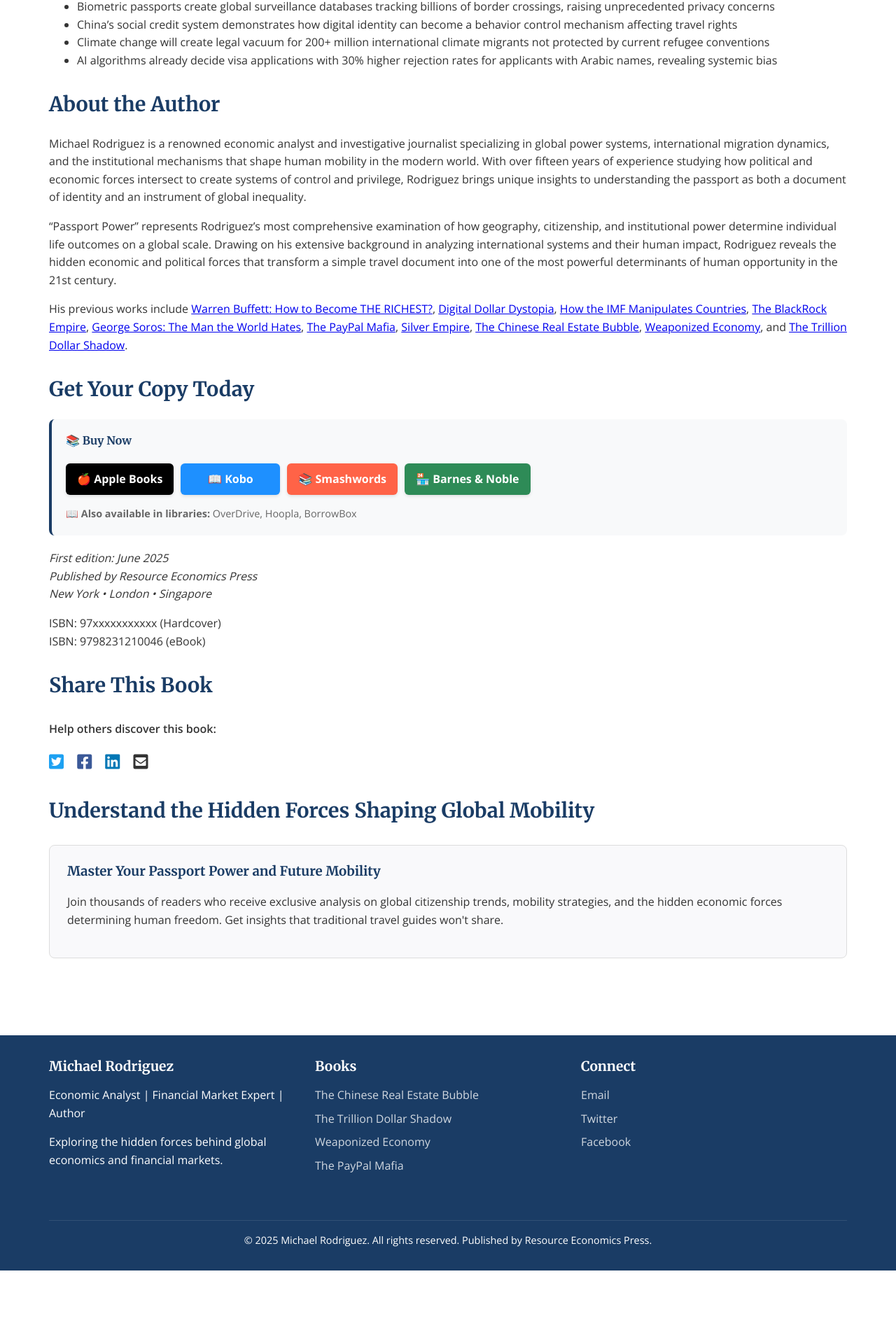
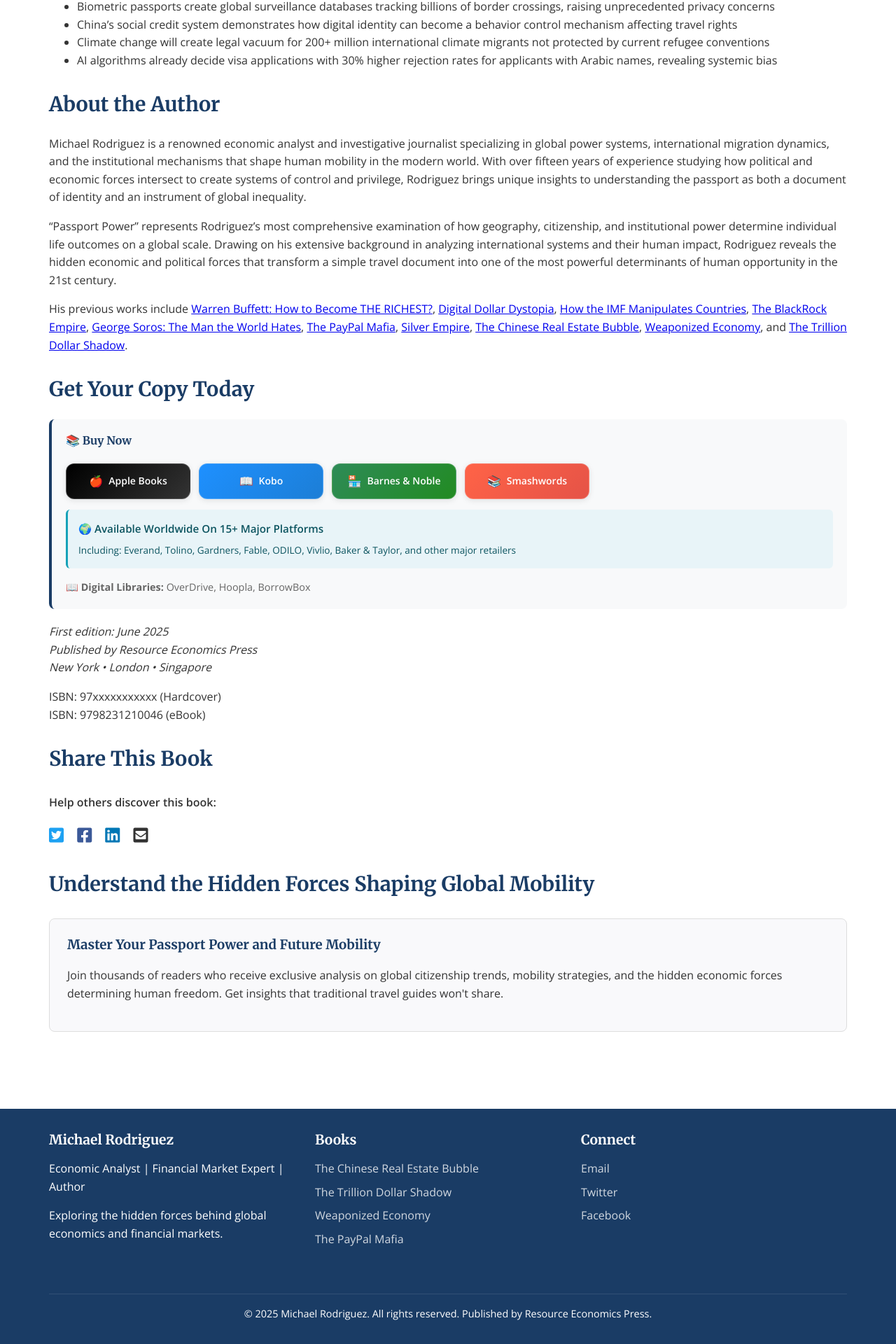
Before and after one commit to Zews123/michael-rodriguez-books, a Jekyll site: the page built from books/Passport-Power.md, in a window 1280 px wide. Shown: the part 1736-3656 px from the top of the page at 70% size. Built offline with Jekyll 4.4.1, drawn with Linux system fonts in a browser that asks for light colours; before the commit the page ends 3551 px from its top, so only the background shows below that; some of the changed lines change nothing that is shown.

Commit message:
Update Passport-Power.md

```diff
--- a/books/Passport-Power.md
+++ b/books/Passport-Power.md
@@ -57,51 +57,105 @@
 <div style="background-color: #f8f9fa; padding: 20px; border-radius: 8px; margin: 20px 0; border-left: 4px solid #1a3c65;">
   <h4 style="margin-top: 0; color: #1a3c65;">📚 Buy Now</h4>
 
-  <div class="book-buttons" style="display: flex; flex-wrap: wrap; gap: 10px; margin-bottom: 15px;">
-    <a href="https://books.apple.com/us/book/passport-power-how-your-travel-document-shapes-global/id6746773141" target="_blank" rel="noopener noreferrer" class="book-btn book-btn-apple">🍎 Apple Books</a>
-    <a href="https://www.kobo.com/ww/en/ebook/passport-power-how-your-travel-document-shapes-global-economics-and-your-personal-freedom" target="_blank" rel="noopener noreferrer" class="book-btn book-btn-kobo">📖 Kobo</a>
-    <a href="https://www.smashwords.com/books/view/1783438" target="_blank" rel="noopener noreferrer" class="book-btn book-btn-smash">📚 Smashwords</a>
-    <a href="https://www.barnesandnoble.com/w/passport-power-michael-rodriguez/1147531115?ean=2940181418868" target="_blank" rel="noopener noreferrer" class="book-btn book-btn-bn">🏪 Barnes & Noble</a>
+  <div class="book-buttons" style="display: flex; flex-wrap: wrap; gap: 12px; margin-bottom: 15px;">
+    <a href="https://books.apple.com/us/book/passport-power-how-your-travel-document-shapes-global/id6746773141" target="_blank" rel="noopener noreferrer" class="book-btn apple-btn">
+      <span class="btn-icon">🍎</span>
+      <span class="btn-text">Apple Books</span>
+    </a>
+    <a href="https://www.kobo.com/ww/en/ebook/passport-power-how-your-travel-document-shapes-global-economics-and-your-personal-freedom" target="_blank" rel="noopener noreferrer" class="book-btn kobo-btn">
+      <span class="btn-icon">📖</span>
+      <span class="btn-text">Kobo</span>
+    </a>
+    <a href="https://www.barnesandnoble.com/w/passport-power-michael-rodriguez/1147531115?ean=2940181418868" target="_blank" rel="noopener noreferrer" class="book-btn bn-btn">
+      <span class="btn-icon">🏪</span>
+      <span class="btn-text">Barnes & Noble</span>
+    </a>
+    <a href="https://www.smashwords.com/books/view/1783438" target="_blank" rel="noopener noreferrer" class="book-btn smash-btn">
+      <span class="btn-icon">📚</span>
+      <span class="btn-text">Smashwords</span>
+    </a>
+  </div>
+
+  <div style="background-color: #e8f4f8; padding: 15px; border-radius: 6px; margin-bottom: 15px; border-left: 3px solid #17a2b8;">
+    <p style="margin: 0 0 8px 0; font-size: 0.95em; color: #0c5460; font-weight: 600;">
+      🌍 Available Worldwide On 15+ Major Platforms
+    </p>
+    <p style="margin: 0; font-size: 0.85em; color: #0c5460;">
+      Including: Everand, Tolino, Gardners, Fable, ODILO, Vivlio, Baker & Taylor, and other major retailers
+    </p>
   </div>
 
   <p style="margin: 0; font-size: 0.9em; color: #666;">
-    <strong>📖 Also available in libraries:</strong> OverDrive, Hoopla, BorrowBox
+    <strong>📖 Digital Libraries:</strong> OverDrive, Hoopla, BorrowBox
   </p>
 </div>
 
 <style>
 .book-btn {
-  background-color: #1a3c65;
-  color: white;
-  padding: 10px 16px;
-  border-radius: 6px;
+  display: inline-flex;
+  align-items: center;
+  gap: 8px;
+  padding: 12px 18px;
+  border-radius: 12px;
   text-decoration: none;
-  font-weight: bold;
-  display: inline-block;
-  text-align: center;
-  min-width: 110px;
-  transition: transform 0.2s ease, box-shadow 0.2s ease;
-  box-shadow: 0 2px 4px rgba(0,0,0,0.1);
+  font-weight: 600;
+  font-size: 14px;
+  min-width: 140px;
+  justify-content: center;
+  transition: all 0.3s ease;
+  box-shadow: 0 2px 8px rgba(0,0,0,0.1);
+  border: 1px solid rgba(255,255,255,0.2);
 }
 
 .book-btn:hover {
-  transform: translateY(-1px);
-  box-shadow: 0 4px 8px rgba(0,0,0,0.15);
+  transform: translateY(-2px);
+  box-shadow: 0 4px 15px rgba(0,0,0,0.2);
   text-decoration: none;
+}
+
+.btn-icon {
+  font-size: 16px;
+}
+
+.btn-text {
+  color: inherit;
+}
+
+.apple-btn {
+  background: linear-gradient(135deg, #000 0%, #333 100%);
+  color: white;
+}
+.apple-btn:hover {
+  background: linear-gradient(135deg, #333 0%, #555 100%);
   color: white;
 }
 
-.book-btn-apple { background-color: #000; }
-.book-btn-apple:hover { background-color: #333; }
+.kobo-btn {
+  background: linear-gradient(135deg, #1e90ff 0%, #1c7ed6 100%);
+  color: white;
+}
+.kobo-btn:hover {
+  background: linear-gradient(135deg, #1c7ed6 0%, #1864ab 100%);
+  color: white;
+}
 
-.book-btn-kobo { background-color: #1e90ff; }
-.book-btn-kobo:hover { background-color: #1c7ed6; }
+.bn-btn {
+  background: linear-gradient(135deg, #2e8b57 0%, #228b22 100%);
+  color: white;
+}
+.bn-btn:hover {
+  background: linear-gradient(135deg, #228b22 0%, #006400 100%);
+  color: white;
+}
 
-.book-btn-smash { background-color: #ff6347; }
-.book-btn-smash:hover { background-color: #e55347; }
-
-.book-btn-bn { background-color: #2e8b57; }
-.book-btn-bn:hover { background-color: #228b22; }
+.smash-btn {
+  background: linear-gradient(135deg, #ff6347 0%, #e55347 100%);
+  color: white;
+}
+.smash-btn:hover {
+  background: linear-gradient(135deg, #e55347 0%, #cc3333 100%);
+  color: white;
+}
 
 @media (max-width: 768px) {
   .book-buttons {
@@ -109,7 +163,7 @@
   }
   .book-btn {
     width: 100%;
-    margin-bottom: 5px;
+    margin-bottom: 8px;
   }
 }
 </style>
```
